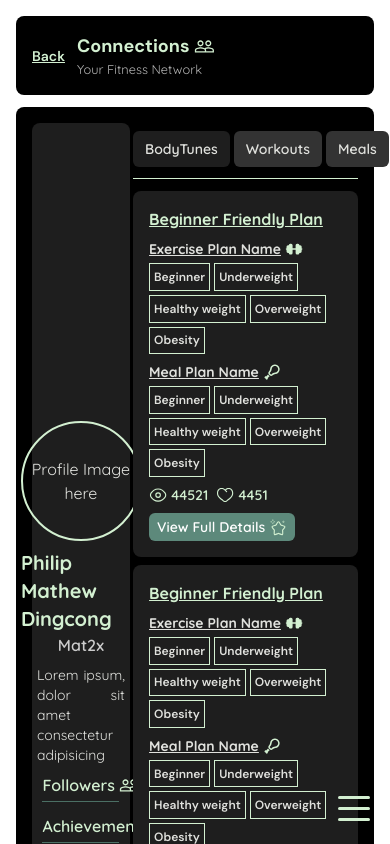
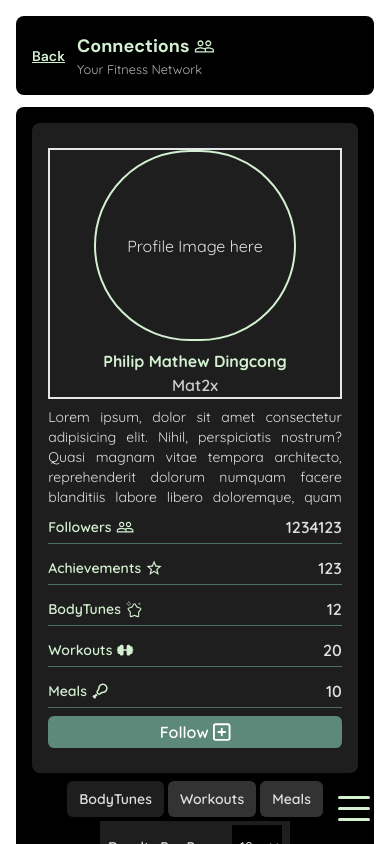
Before and after one commit to Inosensey/BodyTune, a Next.js app: page /dashboard/connections/1 in a window 390 px wide. Built offline with nearby package versions, Linux system fonts and the light colour scheme.

Commit message:
Improved CSS in FollowerProfileContent.tsx for enhanced responsiveness across breakpoints.

```diff
--- a/components/dashboardComponents/connections/FollowerProfileContent.tsx
+++ b/components/dashboardComponents/connections/FollowerProfileContent.tsx
@@ -77,15 +77,15 @@ const FollowerProfileContent = () => {
   };
 
   return (
-    <div className="flex-1 bg-black h-[80%] w-full p-4 rounded-lg">
-      <div className="flex justify-between h-full w-full">
-        <div className="w-[30%] flex flex-col items-center justify-center gap-1 font-quickSand  bg-lightPrimary rounded-lg">
-          <div className="w-[95%] flex flex-col items-center justify-center gap-2 rounded-md px-2 py-3">
-            <div className="flex flex-col items-center">
-              <div className="border-2 border-lightSecondary rounded-full h-[120px] w-[120px] flex items-center justify-center mb-2">
+    <div className="flex-1 bg-black w-full p-4 rounded-lg mdtablet:h-[80%]">
+      <div className="flex justify-between h-full w-full phone:flex-col phone:gap-2 phone:items-center mdtablet:flex-row">
+        <div className="h-full flex flex-col items-center justify-center gap-1 font-quickSand bg-lightPrimary rounded-lg phone:w-[100%] mdphone:w-[90%] mdtablet:w-[30%]">
+          <div className="w-[95%] flex flex-col items-center justify-center gap-2 rounded-md px-2 py-3 phone:h-[650px] mdtablet:h-full ">
+            <div className="flex flex-col items-center w-[100%] border-2 phone:h-[40%] mdtablet:h-[50%] laptop:h-[40%]">
+              <div className="border-2 border-lightSecondary rounded-full h-[80%] phone:w-[70%] mdphone:w-[40%] mdtablet:w-[50%] laptop:w-[45%] desktop:w-[50%] flex items-center justify-center mb-2">
                 <p className="text-center">Profile Image here</p>
               </div>
-              <p className="font-bold text-xl text-lightSecondary">
+              <p className="font-bold laptop:text-sm desktop:text-xl text-lightSecondary">
                 Philip Mathew Dingcong
               </p>
               <p className="font-semibold text-[#ccc]">Mat2x</p>
@@ -102,7 +102,7 @@ const FollowerProfileContent = () => {
             </div>
             <div className="flex flex-col gap-3 w-full">
               <div className="flex justify-between items-center border-b-[1px] border-secondary pb-1">
-                <p className="flex gap-1 items-center text-base text-lightSecondary font-semibold">
+                <p className="flex gap-1 items-center text-lightSecondary font-semibold phone:text-sm tablet:text-base">
                   Followers
                   <IcBaselinePeopleOutline
                     color="#D3F0D1"
@@ -113,7 +113,7 @@ const FollowerProfileContent = () => {
                 <p className="font-semibold">1234123</p>
               </div>
               <div className="flex justify-between items-center border-b-[1px] border-secondary pb-1">
-                <p className="flex gap-1 items-center text-base text-lightSecondary font-semibold">
+              <p className="flex gap-1 items-center text-lightSecondary font-semibold phone:text-sm tablet:text-base">
                   Achievements
                   <IcBaselineStarBorder
                     color="#D3F0D1"
@@ -124,7 +124,7 @@ const FollowerProfileContent = () => {
                 <p className="font-semibold">123</p>
               </div>
               <div className="flex justify-between items-center border-b-[1px] border-secondary pb-1">
-                <p className="flex gap-1 items-center text-base text-lightSecondary font-semibold">
+              <p className="flex gap-1 items-center text-lightSecondary font-semibold phone:text-sm tablet:text-base">
                   BodyTunes
                   <SolarStarsMinimalisticLineDuotone
                     color="#D3F0D1"
@@ -135,14 +135,14 @@ const FollowerProfileContent = () => {
                 <p className="font-semibold">12</p>
               </div>
               <div className="flex justify-between items-center border-b-[1px] border-secondary pb-1">
-                <p className="flex gap-1 items-center text-base text-lightSecondary font-semibold">
+              <p className="flex gap-1 items-center text-lightSecondary font-semibold phone:text-sm tablet:text-base">
                   Workouts
                   <TablerBarbell color="#D3F0D1" width="1.3em" height="1.3em" />
                 </p>
                 <p className="font-semibold">20</p>
               </div>
               <div className="flex justify-between items-center border-b-[1px] border-secondary pb-1">
-                <p className="flex gap-1 items-center text-base text-lightSecondary font-semibold">
+              <p className="flex gap-1 items-center text-lightSecondary font-semibold phone:text-sm tablet:text-base">
                   Meals
                   <MdiFoodDrumstickOutline
                     color="#D3F0D1"
@@ -165,9 +165,9 @@ const FollowerProfileContent = () => {
             </div>
           </div>
         </div>
-        <div className="w-[69%] flex flex-col gap-1 h-full">
-          <div className="flex gap-1 items-center justify-between border-b-[1px] border-lightSecondary pb-1">
-            <div className="flex items-center gap-1">
+        <div className="flex flex-col gap-1 h-full phone:w-[100%] mdphone:w-[90%] mdtablet:w-[69%]">
+          <div className="flex gap-1 items-center justify-between border-b-[1px] border-lightSecondary pb-1 phone:flex-col mdtablet:flex-row">
+            <div className="flex flex-wrap items-center gap-1">
               {contentTabValues.map((tab: string, index: number) => (
                 <p
                   onClick={() => setSelectedContentTab(tab)}
@@ -182,7 +182,7 @@ const FollowerProfileContent = () => {
                 </p>
               ))}
             </div>
-            <div className="flex gap-1">
+            <div className="flex flex-wrap justify-center gap-1">
               <div
                 className={`bg-lightPrimary px-2 py-1 flex w-[190px] items-center gap-2`}
               >
```
